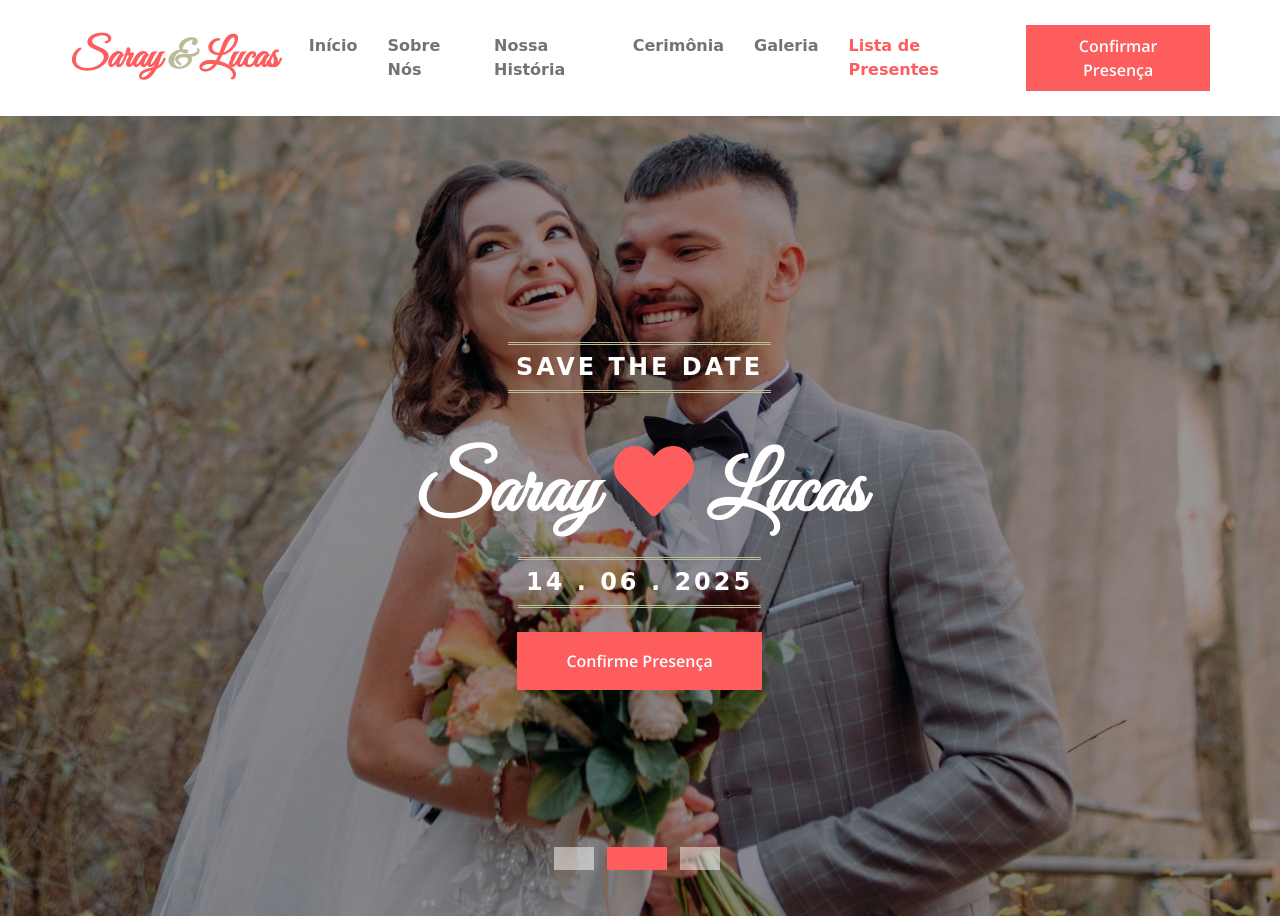
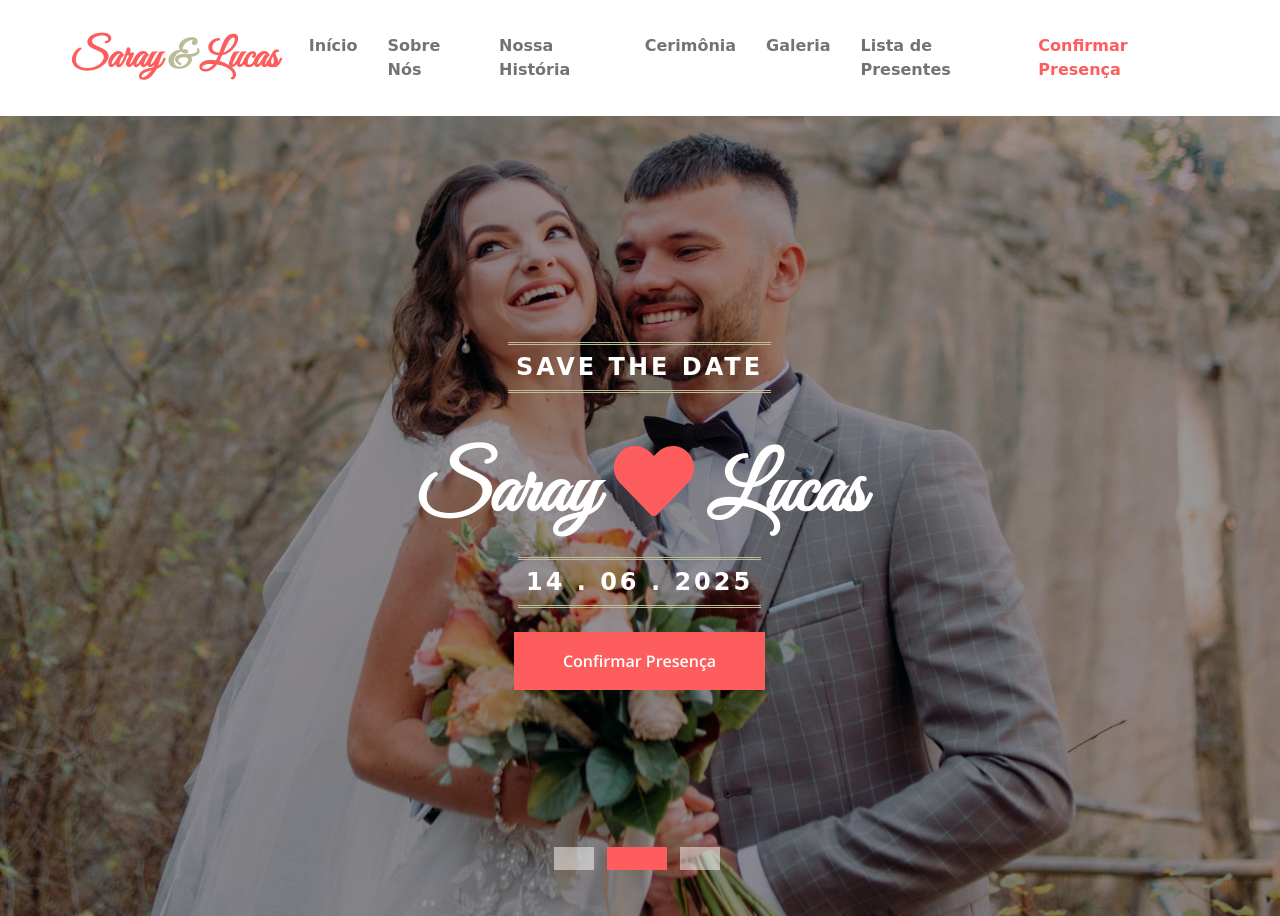
Before and after one commit to Lvinicius/wedding, a plain HTML site: page index.html in a window 1280 px wide. Shown: the top 916 px of the page. Drawn offline with nearby package versions, Linux system fonts and the light colour scheme; a web font is replaced by a local one.

Commit message:
adjusting confirmation button and translation

```diff
--- a/index.html
+++ b/index.html
@@ -57,10 +57,11 @@
                                 <a href="#weddingTimeline" class="nav-item nav-link">Cerimônia</a>
                                 <a href="#weddingGallery" class="nav-item nav-link">Galeria</a>
                                 <a href="#weddingGifts" class="nav-item nav-link">Lista de Presentes</a>
+                                <a href="#weddingRsvp" class="nav-item nav-link">Confirmar Presença</a>
                             </div>
-                            <div class="d-flex align-items-center flex-nowrap pt-xl-0">
+                            <!-- <div class="d-flex align-items-center flex-nowrap pt-xl-0">
                                 <a href="#weddingRsvp" class="btn btn-primary btn-primary-outline-0 py-2 px-4 ms-4">Confirmar Presença</a>
-                            </div>
+                            </div> -->
                         </div>
                     </nav>
                 </div>
@@ -91,7 +92,7 @@
                                     <h4 class="text-white text-uppercase fw-bold mb-0" style="letter-spacing: 3px;">14 . 06 . 2025</h4>
                                 </div>
                                 <div class="d-flex align-items-center justify-content-center">
-                                    <a class="btn btn-primary btn-primary-outline-0 py-3 px-5" href="#">Confirme Presença</a>
+                                    <a class="btn btn-primary btn-primary-outline-0 py-3 px-5" href="#">Confirmar Presença</a>
                                 </div>
                             </div>
                         </div>
@@ -108,7 +109,7 @@
                                     <h4 class="text-white text-uppercase fw-bold mb-0" style="letter-spacing: 3px;">14 . 06 . 2025</h4>
                                 </div>
                                 <div class="d-flex align-items-center justify-content-center">
-                                    <a class="btn btn-primary btn-primary-outline-0 py-3 px-5" href="#">Confirme Presença</a>
+                                    <a class="btn btn-primary btn-primary-outline-0 py-3 px-5" href="#">Confirmar Presença</a>
                                 </div>
                             </div>
                         </div>
@@ -125,7 +126,7 @@
                                     <h4 class="text-white text-uppercase fw-bold mb-0" style="letter-spacing: 3px;">14 . 06 . 2025</h4>
                                 </div>
                                 <div class="d-flex align-items-center justify-content-center">
-                                    <a class="btn btn-primary btn-primary-outline-0 py-3 px-5" href="#">Confirme Presença</a>
+                                    <a class="btn btn-primary btn-primary-outline-0 py-3 px-5" href="#">Confirmar Presença</a>
                                 </div>
                             </div>
                         </div>
@@ -403,7 +404,7 @@
                                 <span>Segundos</span>
                             </div>
                         </div>
-                        <a class="btn btn-primary btn-primary-outline-0 py-3 px-5" href="#">Confirme Presença</a>
+                        <a class="btn btn-primary btn-primary-outline-0 py-3 px-5" href="#">Confirmar Presença</a>
                     </div>
                     <div class="position-absolute" style="top: 15%; right: -30px; transform: rotate(320deg); opacity: 0.5; z-index: 1;">
                         <img src="img/attendance-bg.png" class="img-fluid" alt="">
```
